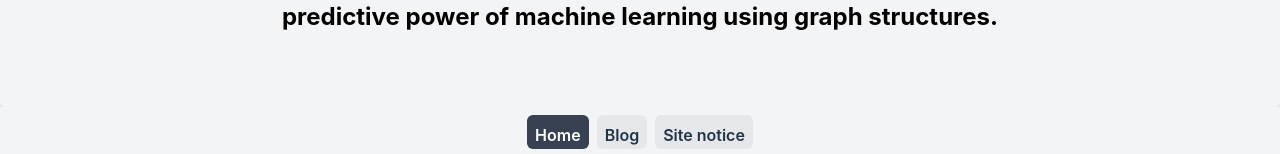
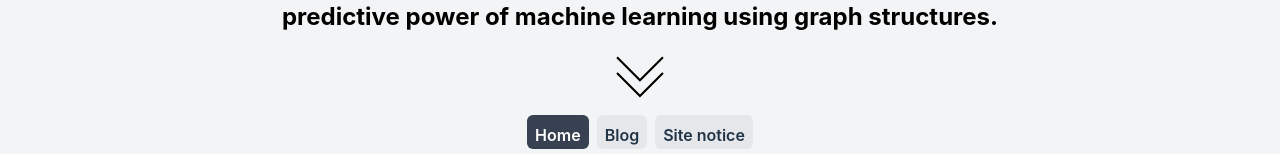
Before and after one commit to danielwalke/danielwalke.github.io, a Vue app: page / in a window 1280 px wide. Shown: the part 643-797 px from the top of the page. Built offline with nearby package versions, Linux system fonts and the light colour scheme.

Commit message:
scrolling with bottom arrows

```diff
--- a/src/components/intro/Intro.vue
+++ b/src/components/intro/Intro.vue
@@ -11,7 +11,7 @@
           on diverse datasets and aim to improve the predictive power of machine learning using graph structures.
         </p>
       </div>
-      <div class="flex justify-center mt-4" v-if="isSmall">
+      <div class="flex justify-center mt-4 cursor-pointer" @click="scrollToCareer">
         <img src="../../assets/double_down.svg" class="scale-90 animate-bounce h-12"/>
       </div>
 
@@ -20,7 +20,7 @@
     <div class="flex justify-center text-gray-900 h-full w-full">
     <div class="lg:w-2/3 pt-3 w-full">
 
-      <h4 class="subsection-header">Professional Career.</h4>
+      <h4 class="subsection-header" id="career">Professional Career.</h4>
 
 
       <div class="row">
@@ -182,7 +182,10 @@ import IntroBox from "./IntroBox.vue";
 import {ref} from "vue";
 
 const isSmall = ref(window.innerWidth<=500)
-
+const scrollToCareer = function(){
+  const careerHeader = document.getElementById("career")
+  careerHeader.scrollIntoView({ behavior: "smooth", block: "start", inline: "nearest" });
+}
 </script>
 
 <style scoped>
```
